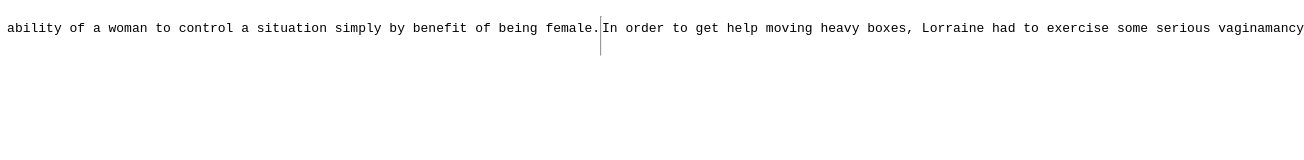
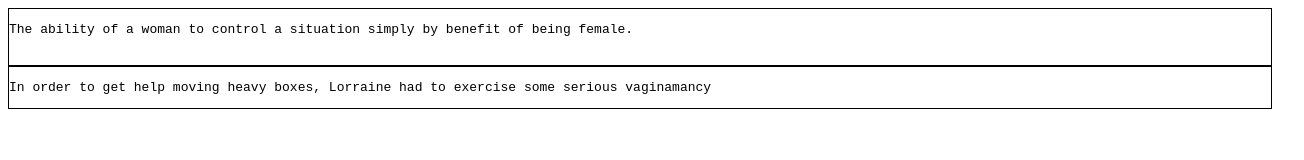
Before and after one commit to vgmancy/vgmancy.github.io, a plain HTML site: page index.html in a window 1280 px wide. Shown: the whole page, 1304 px wide, since content can reach past the window. Drawn offline with Linux system fonts and the light colour scheme.

Commit message:
Update index.html

```diff
--- a/index.html
+++ b/index.html
@@ -3,16 +3,19 @@
     <title>Vaginamany</title>
   </head>
   <body>
-<div style="display:flex;justify-content: center;>
-  <div style="border:1px solid black;>
+<div style="display:flex;justify-content:center;flex-direction:column">
+  <div style="border:1px solid black;">
       <pre>
 The ability of a woman to control a situation simply by benefit of being female.
     </pre>
-  <hr>
-    <pre>
+   </div>
+
+  <div style="border:1px solid black;">
+        <pre>
 In order to get help moving heavy boxes, Lorraine had to exercise some serious vaginamancy
 </pre>
     </div>
+
     </div>
   </body>
 </html>
```
